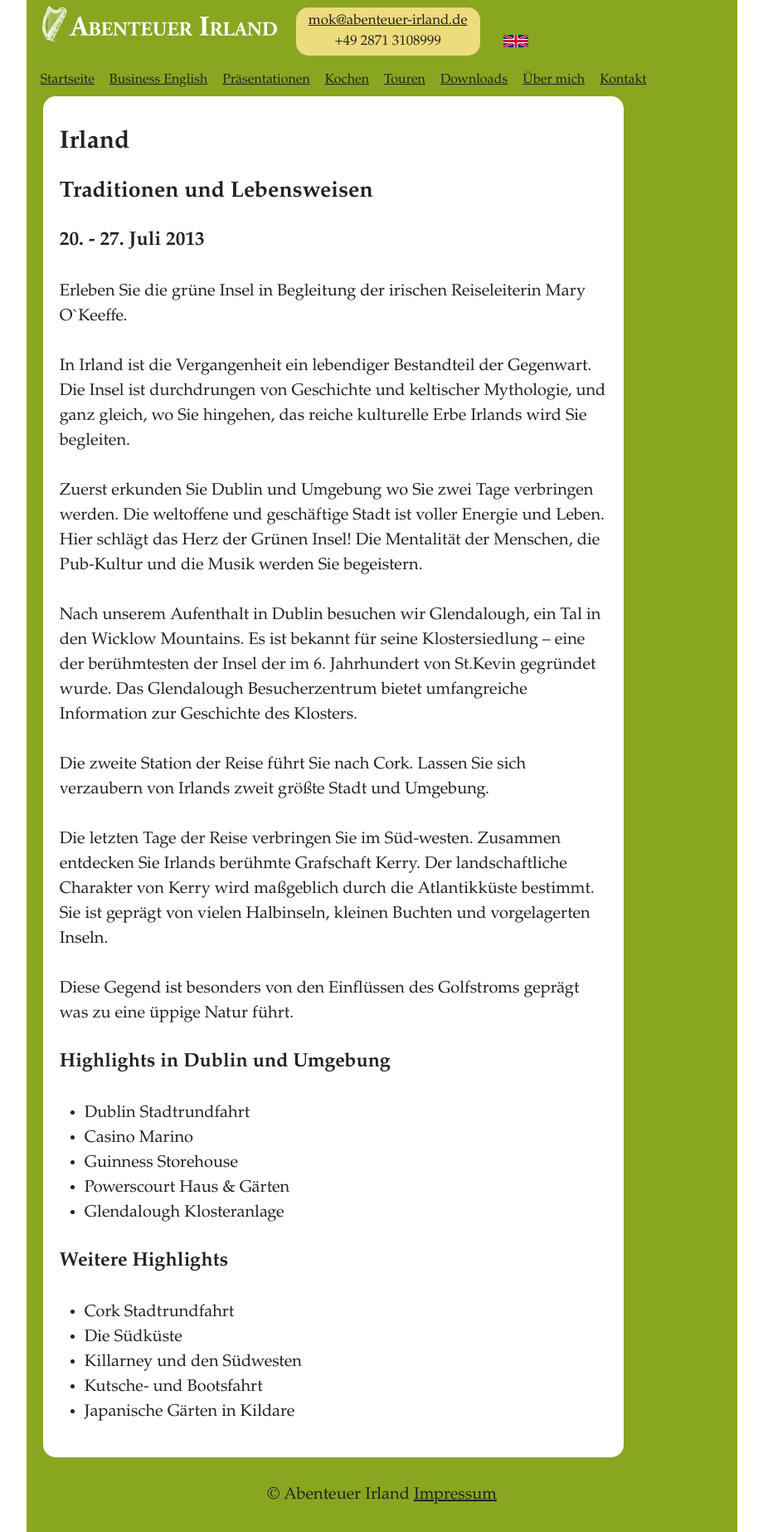
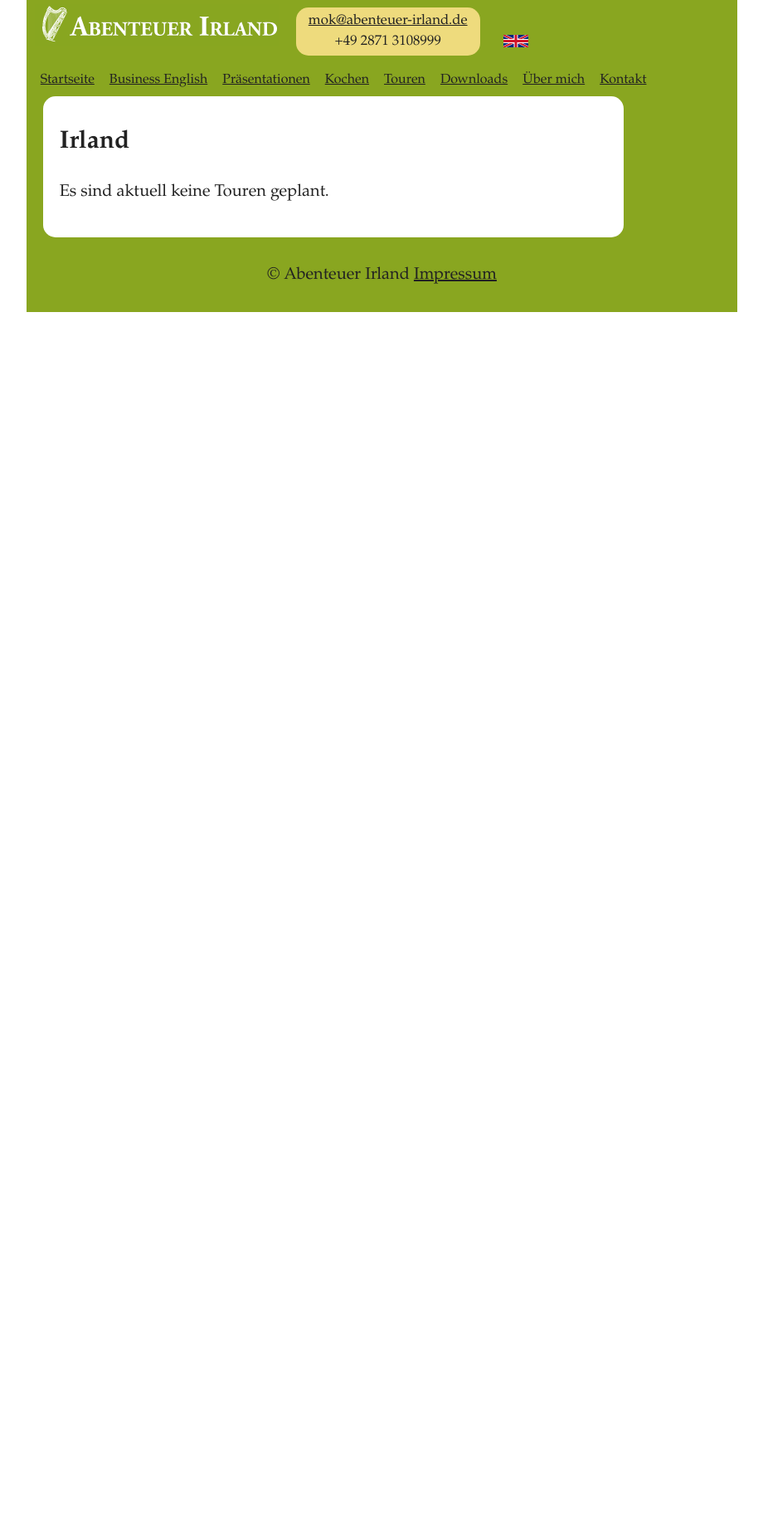
Before and after one commit to ArloL/abenteuer-irland, a Jekyll site: the page built from touren.md, in a window 1280 px wide. Shown: the whole page at 83% size, without its empty margins (109-1029 px from the left). Built offline with Jekyll 4.4.1, drawn with Linux system fonts in a browser that asks for light colours; after the commit the page ends 900 px from its top, so only the background shows below that.

Commit message:
Remove july tour

```diff
--- a/touren.md
+++ b/touren.md
@@ -9,36 +9,4 @@ translations:
 ---
 # Irland
 
-## Traditionen und Lebensweisen
-
-### 20. - 27. Juli 2013
-
-Erleben Sie die grüne Insel in Begleitung der irischen Reiseleiterin Mary O`Keeffe.
-
-In Irland ist die Vergangenheit ein lebendiger Bestandteil der Gegenwart. Die Insel ist durchdrungen von Geschichte und keltischer Mythologie, und ganz gleich, wo Sie hingehen, das reiche kulturelle Erbe Irlands wird Sie begleiten.
-
-Zuerst erkunden Sie Dublin und Umgebung wo Sie zwei Tage verbringen werden. Die weltoffene und geschäftige Stadt ist voller Energie und Leben. Hier schlägt das Herz der Grünen Insel! Die Mentalität der Menschen, die Pub-Kultur und die Musik werden Sie begeistern.
-
-Nach unserem Aufenthalt in Dublin besuchen wir Glendalough, ein Tal in den Wicklow Mountains. Es ist bekannt für seine Klostersiedlung – eine der berühmtesten der Insel der im 6. Jahrhundert von St.Kevin gegründet wurde. Das Glendalough Besucherzentrum bietet umfangreiche Information zur Geschichte des Klosters.
-
-Die zweite Station der Reise führt Sie nach Cork. Lassen Sie sich verzaubern von Irlands zweit größte Stadt und Umgebung.
-
-Die letzten Tage der Reise verbringen Sie im Süd-westen. Zusammen entdecken Sie Irlands berühmte Grafschaft Kerry. Der landschaftliche Charakter von Kerry wird maßgeblich durch die Atlantikküste bestimmt. Sie ist geprägt von vielen Halbinseln, kleinen Buchten und vorgelagerten Inseln.
-
-Diese Gegend ist besonders von den Einflüssen des Golfstroms geprägt was zu eine üppige Natur führt.
-
-### Highlights in Dublin und Umgebung
-
-*   Dublin Stadtrundfahrt
-*   Casino Marino
-*   Guinness Storehouse
-*   Powerscourt Haus & Gärten
-*   Glendalough Klosteranlage
-
-### Weitere Highlights
-
-*   Cork Stadtrundfahrt
-*   Die Südküste
-*   Killarney und den Südwesten
-*   Kutsche- und Bootsfahrt
-*   Japanische Gärten in Kildare
+Es sind aktuell keine Touren geplant.
```
